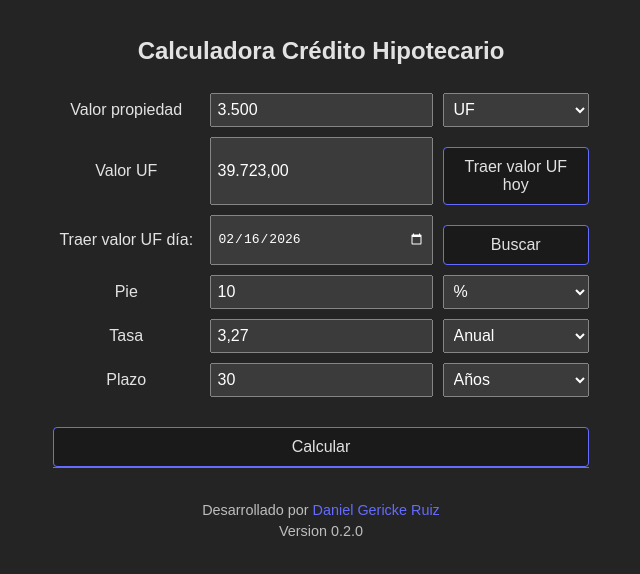
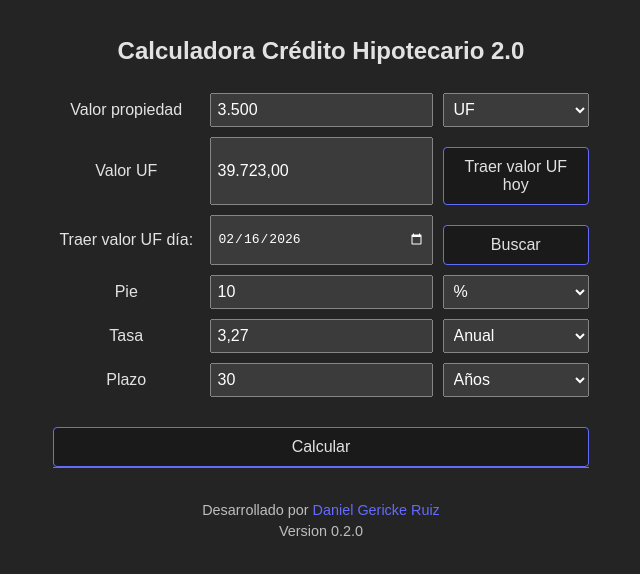
Before and after one commit to dgerickeruiz/CalculadoraCreditoHipotecario, a React (Vite) app: page / in a window 1280 px wide. Shown: the top 574 px of the page, without its empty margins (319-959 px from the left). Built offline with nearby package versions, Linux system fonts and the light colour scheme.

Commit message:
test CI/CD

```diff
--- a/src/components/MortgageCalculator.tsx
+++ b/src/components/MortgageCalculator.tsx
@@ -172,7 +172,7 @@ export default function MortgageCalculator() {
 
   return (
     <div className="container">
-      <h2>Calculadora Crédito Hipotecario</h2>
+      <h2>Calculadora Crédito Hipotecario 2.0</h2>
 
       <div className="grid">
         <label>Valor propiedad</label>
```
